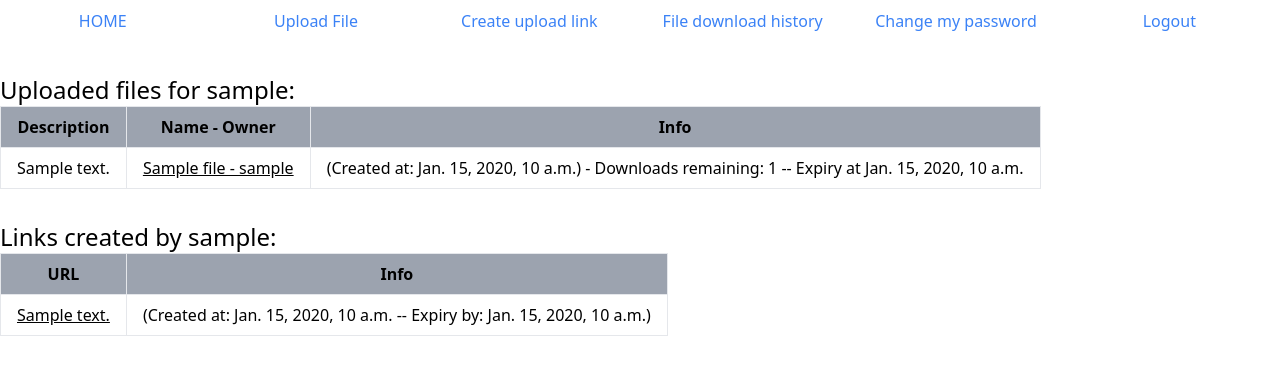
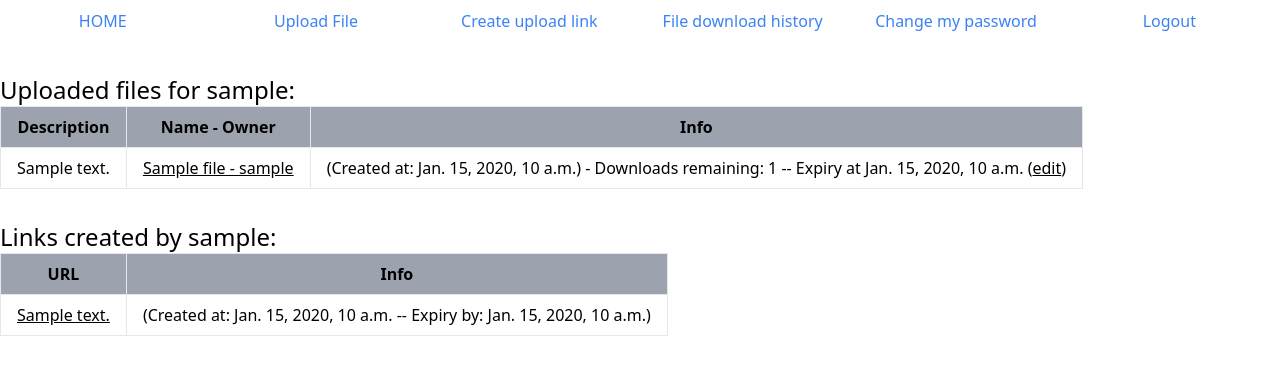
Before and after one commit to disty-online/disty, a Django app: page /disty/ in a window 1280 px wide. Shown: the top 375 px of the page. Run offline with Django 3.2, Linux system fonts and the light colour scheme; a user stored in the database is signed in; tables that the repository leaves empty hold one stand-in row (values such as "Sample post"); some libraries are stand-ins or nearby versions.

Commit message:
Enable editing of existing uploaded files limits

```diff
--- a/disty/models.py
+++ b/disty/models.py
@@ -51,8 +51,7 @@ class DownloadUrl(models.Model):
     file = models.ForeignKey(File, on_delete=models.CASCADE)
 
     def __str__(self):
-        base_url = "http://localhost/file/"
-        return f"{base_url}{self.url}"
+        return f"{self.url}"
 
 
 class UploadUrl(models.Model):
--- a/disty/templates/disty/home.html
+++ b/disty/templates/disty/home.html
@@ -11,15 +11,15 @@
         </tr>
     </thead>
     <tbody>
-        {% for obj in urls %}
+        {% for url in urls %}
         <tr>
-            <td class="border px-4 py-2">{{ obj.file.description }}</td>
-            <td class="border px-4 py-2"><a class="underline" href="download/{{ obj.url }}">{{ obj.file.name}} -
-                    {{ obj.owner }}</a></td>
-            <td class="border px-4 py-2">(Created at: {{ obj.created_at }}) - Downloads remaining:
-                {{ obj.download_limit }} -- Expiry
+            <td class="border px-4 py-2">{{ url.file.description }}</td>
+            <td class="border px-4 py-2"><a class="underline" href="download/{{ url.url }}">{{ url.file.name}} -
+                    {{ url.owner }}</a></td>
+            <td class="border px-4 py-2">(Created at: {{ url.created_at }}) - Downloads remaining:
+                {{ url.download_limit }} -- Expiry
                 at
-                {{ obj.expiry }}</td>
+                {{ url.expiry }} (<a class="underline" href="edit_upload/form/{{ url.url }}">edit</a>)</td>
         </tr>
         {% endfor %}
     </tbody>
--- a/disty/urls.py
+++ b/disty/urls.py
@@ -15,6 +15,7 @@ urlpatterns = [
     url(r"^$", views.home, name="home"),
     url(r"^access/", views.access, name="access"),
     url(r"^download/(?P<uuid>.*)$", views.download, name="download"),
+    url(r"^edit_upload/form/(?P<url>.*)$", views.edit_upload, name="edit_upload"),
     path("logout/", LogoutView.as_view(), name="logout"),
     url(r"^uploads/form/$", views.model_form_upload, name="model_form_upload"),
     url(r"^upload/(?P<ruuid>.*)$", views.upload, name="upload"),
--- a/disty/views.py
+++ b/disty/views.py
@@ -1,12 +1,12 @@
 import datetime
 import os
-from django.shortcuts import render, redirect, HttpResponseRedirect
+from django.shortcuts import render, redirect, HttpResponseRedirect, get_object_or_404
 from django.conf import settings
 from django.core.files.storage import FileSystemStorage
 from disty.models import File, DownloadUrl, Access, UploadUrl
 from django.http import HttpResponse, Http404
 from django.core.exceptions import PermissionDenied
-from disty.forms import FileForm, UploadUrlForm, DownloadUrlForm
+from disty.forms import FileForm, UploadUrlForm, DownloadUrlForm, EditDownloadUrlForm
 from django.utils import timezone
 from django.contrib.auth.decorators import login_required
 from django.contrib.auth.models import User
@@ -108,6 +108,23 @@ def model_form_upload(request):
     )
 
 
+@login_required
+def edit_upload(request, url):
+    """
+        Allows existing URLs to be edited.
+    """
+    my_url = get_object_or_404(DownloadUrl, url=url)
+    if request.method == "POST":
+        url_form = EditDownloadUrlForm(request.POST, instance=my_url)
+        if url_form.is_valid():
+            url = url_form.save(commit=True)
+            return redirect("home")
+    else:
+        test_url = DownloadUrl.objects.get(url=url)
+        url_form = EditDownloadUrlForm(instance=test_url)
+    return render(request, "disty/model_form_upload.html", {"url_form": url_form},)
+
+
 def upload(request, ruuid):
     """
         Allows file upload for external users.
```
Also changed, not shown: disty/forms.py (+11 -1 lines), disty/templates/disty/model_form_upload.html (+3 -7 lines).
